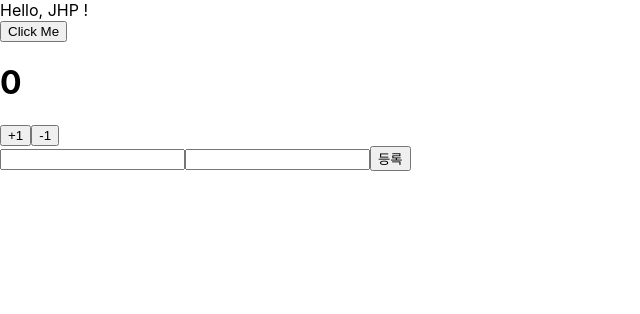
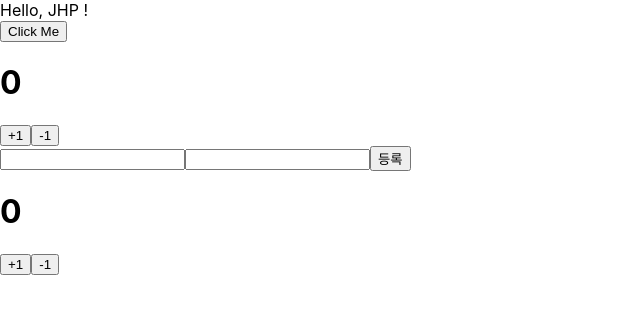
Before and after one commit to qkrwlgh91/ts-react-basic, a React (Create React App) app: page / in a window 1280 px wide. Shown: the top 314 px of the page, without its empty margins (0-640 px from the left). Built offline with nearby package versions, Linux system fonts and the light colour scheme.

Commit message:
added counter reducer version

```diff
--- a/src/App.tsx
+++ b/src/App.tsx
@@ -3,6 +3,7 @@
 import Greetings from './Greetings';
 import Counter from './Counter';
 import MyForm from './MyForm';
+import CounterReducer from './CounterReducer';
 
 function App() {
   const onClick = (name: string) => {
@@ -19,6 +20,7 @@
       <Greetings name="JHP" onClick={onClick}/>
       <Counter />
       <MyForm onSubmit={onSubmit} />
+      <CounterReducer />
     </div>
 
   );
--- /dev/null
+++ b/src/CounterReducer.tsx
@@ -0,0 +1,34 @@
+import React, {useReducer} from 'react'
+
+type Action = { type: 'INCREASE' } | { type: 'DECREASE' };
+
+function reducer(state: number, action: Action): number {
+    switch (action.type) {
+        case 'INCREASE':
+            return state + 1;
+        case 'DECREASE':
+            return state - 1;
+        default:
+            throw new Error('Unhandled action');
+    }
+}
+
+function CounterReducer() {
+
+    const [count, dispatch] = useReducer(reducer, 0);
+    const onIncrease = () => dispatch({ type: 'INCREASE' });
+    const onDecrease = () => dispatch({ type: 'DECREASE' });
+
+
+    return (
+        <div>
+            <h1>{count}</h1>
+            <div>
+                <button onClick={onIncrease}>+1</button>
+                <button onClick={onDecrease}>-1</button>
+            </div>
+        </div>
+    )
+}
+
+export default CounterReducer
```
